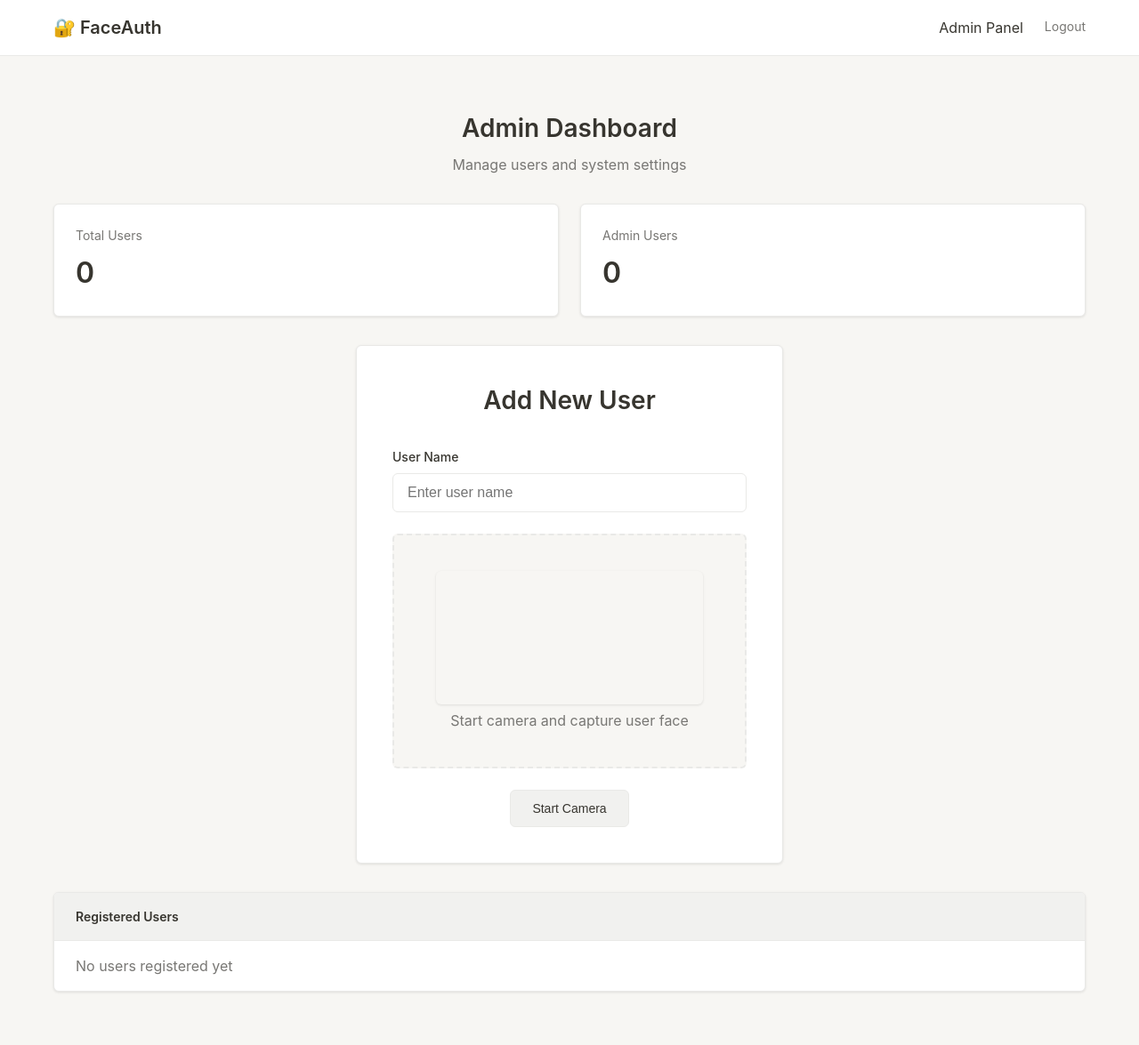
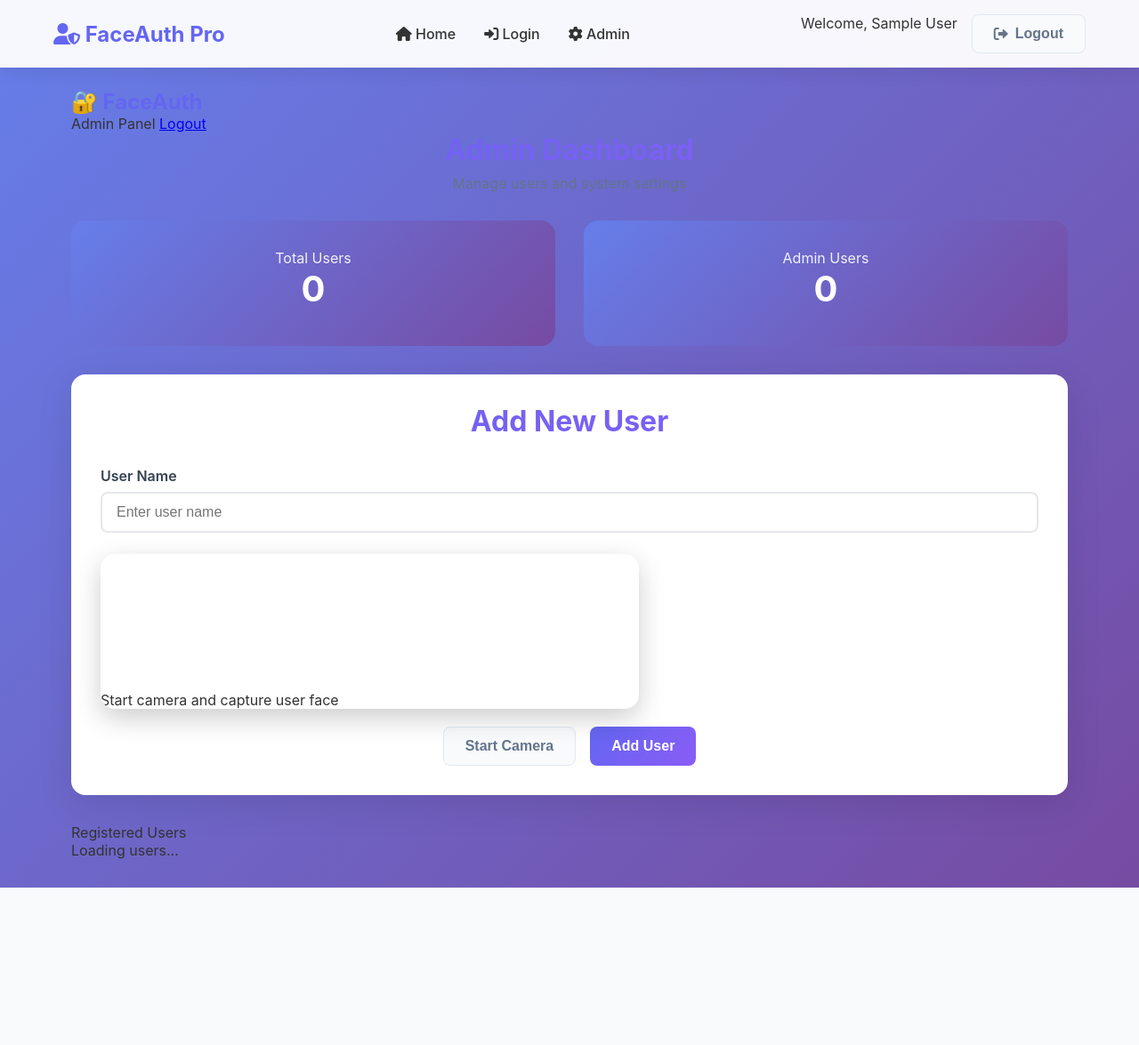
Before and after one commit to Ravi-teja-777/Face-Recognition-application, a Flask app: page /admin in a window 1280 px wide. Shown: the whole page at 89% size. After the commit the page ends 998 px from the top, so only its background shows below. Run offline with Flask 3, Linux system fonts and the light colour scheme; the visitor is signed in with stand-in values (Sample User, id 1); data that the repository does not hold is empty; a map, chart or similar area stays blank.

Commit message:
Update base.html

```diff
--- a/templates/base.html
+++ b/templates/base.html
@@ -1,10 +1,12 @@
 
+<!-- FILE: templates/base.html -->
 <!DOCTYPE html>
 <html lang="en">
 <head>
     <meta charset="UTF-8">
     <meta name="viewport" content="width=device-width, initial-scale=1.0">
-    <title>{% block title %}Face Authentication System{% endblock %}</title>
+    <title>{% block title %}FaceAuth Pro{% endblock %}</title>
+    <link href="https://cdnjs.cloudflare.com/ajax/libs/font-awesome/6.0.0/css/all.min.css" rel="stylesheet">
     <style>
         * {
             margin: 0;
@@ -12,29 +14,11 @@
             box-sizing: border-box;
         }
 
-        :root {
-            --bg-primary: #ffffff;
-            --bg-secondary: #f7f6f3;
-            --bg-tertiary: #f1f1ef;
-            --text-primary: #37352f;
-            --text-secondary: #787774;
-            --border-color: #e9e9e7;
-            --accent: #2383e2;
-            --accent-hover: #1a73d0;
-            --success: #0f7b0f;
-            --error: #e03e3e;
-            --shadow: 0 1px 3px rgba(0, 0, 0, 0.1);
-            --shadow-lg: 0 8px 25px rgba(0, 0, 0, 0.15);
-            --radius: 6px;
-            --font-ui: -apple-system, BlinkMacSystemFont, "Segoe UI", Helvetica, "Apple Color Emoji", Arial, sans-serif;
-        }
-
         body {
-            font-family: var(--font-ui);
-            background-color: var(--bg-secondary);
-            color: var(--text-primary);
-            line-height: 1.5;
+            font-family: 'Inter', -apple-system, BlinkMacSystemFont, sans-serif;
+            background: linear-gradient(135deg, #667eea 0%, #764ba2 100%);
             min-height: 100vh;
+            color: #333;
         }
 
         .container {
@@ -43,457 +27,469 @@
             padding: 0 20px;
         }
 
-        .header {
-            background: var(--bg-primary);
-            border-bottom: 1px solid var(--border-color);
-            padding: 16px 0;
-            position: sticky;
+        /* Navigation */
+        .navbar {
+            background: rgba(255, 255, 255, 0.95);
+            backdrop-filter: blur(10px);
+            box-shadow: 0 2px 20px rgba(0, 0, 0, 0.1);
+            padding: 1rem 0;
+            position: fixed;
+            width: 100%;
             top: 0;
-            z-index: 100;
+            z-index: 1000;
         }
 
-        .header-content {
+        .nav-content {
             display: flex;
             justify-content: space-between;
             align-items: center;
         }
 
         .logo {
-            font-size: 20px;
-            font-weight: 600;
-            color: var(--text-primary);
+            font-size: 1.5rem;
+            font-weight: bold;
+            color: #6366f1;
             text-decoration: none;
         }
 
-        .nav {
+        .nav-links {
             display: flex;
-            gap: 24px;
+            gap: 2rem;
+            list-style: none;
         }
 
-        .nav a {
-            color: var(--text-secondary);
+        .nav-links a {
             text-decoration: none;
-            font-size: 14px;
-            transition: color 0.2s;
+            color: #333;
+            font-weight: 500;
+            transition: color 0.3s;
         }
 
-        .nav a:hover {
-            color: var(--text-primary);
+        .nav-links a:hover {
+            color: #6366f1;
         }
 
-        .main {
-            padding: 60px 0;
+        .nav-actions {
+            display: flex;
+            gap: 1rem;
         }
 
+        /* Cards */
         .card {
-            background: var(--bg-primary);
-            border: 1px solid var(--border-color);
-            border-radius: var(--radius);
-            padding: 40px;
-            box-shadow: var(--shadow);
-            max-width: 480px;
-            margin: 0 auto;
+            background: white;
+            border-radius: 16px;
+            box-shadow: 0 10px 40px rgba(0, 0, 0, 0.1);
+            padding: 2rem;
+            margin: 2rem 0;
+            backdrop-filter: blur(10px);
+            border: 1px solid rgba(255, 255, 255, 0.2);
         }
 
         .card-header {
             text-align: center;
-            margin-bottom: 32px;
+            margin-bottom: 2rem;
         }
 
         .card-title {
-            font-size: 28px;
-            font-weight: 600;
-            margin-bottom: 8px;
+            font-size: 2rem;
+            font-weight: bold;
+            margin-bottom: 0.5rem;
+            background: linear-gradient(135deg, #6366f1, #8b5cf6);
+            -webkit-background-clip: text;
+            -webkit-text-fill-color: transparent;
         }
 
         .card-subtitle {
-            color: var(--text-secondary);
-            font-size: 16px;
+            color: #64748b;
+            font-size: 1rem;
         }
 
+        /* Buttons */
+        .btn {
+            padding: 12px 24px;
+            border: none;
+            border-radius: 8px;
+            font-weight: 600;
+            text-decoration: none;
+            display: inline-flex;
+            align-items: center;
+            gap: 0.5rem;
+            cursor: pointer;
+            transition: all 0.3s;
+            font-size: 1rem;
+        }
+
+        .btn-primary {
+            background: linear-gradient(135deg, #6366f1, #8b5cf6);
+            color: white;
+        }
+
+        .btn-primary:hover {
+            transform: translateY(-2px);
+            box-shadow: 0 10px 30px rgba(99, 102, 241, 0.3);
+        }
+
+        .btn-secondary {
+            background: #f8fafc;
+            color: #64748b;
+            border: 1px solid #e2e8f0;
+        }
+
+        .btn-secondary:hover {
+            background: #f1f5f9;
+        }
+
+        .btn-danger {
+            background: #ef4444;
+            color: white;
+        }
+
+        .btn-success {
+            background: #10b981;
+            color: white;
+        }
+
+        /* Camera Section */
+        .camera-section {
+            text-align: center;
+            margin: 2rem 0;
+        }
+
+        .camera-container {
+            position: relative;
+            display: inline-block;
+            border-radius: 16px;
+            overflow: hidden;
+            box-shadow: 0 10px 30px rgba(0, 0, 0, 0.2);
+        }
+
+        #video, #canvas {
+            width: 320px;
+            height: 240px;
+            border-radius: 16px;
+        }
+
+        #canvas {
+            display: none;
+        }
+
+        .camera-controls {
+            margin-top: 1rem;
+            display: flex;
+            gap: 1rem;
+            justify-content: center;
+            flex-wrap: wrap;
+        }
+
+        /* Form Styles */
         .form-group {
-            margin-bottom: 24px;
+            margin-bottom: 1.5rem;
         }
 
         .form-label {
             display: block;
-            margin-bottom: 8px;
-            font-weight: 500;
-            font-size: 14px;
+            margin-bottom: 0.5rem;
+            font-weight: 600;
+            color: #374151;
         }
 
         .form-input {
             width: 100%;
             padding: 12px 16px;
-            border: 1px solid var(--border-color);
-            border-radius: var(--radius);
-            font-size: 16px;
-            background: var(--bg-primary);
-            transition: border-color 0.2s, box-shadow 0.2s;
+            border: 2px solid #e5e7eb;
+            border-radius: 8px;
+            font-size: 1rem;
+            transition: border-color 0.3s;
         }
 
         .form-input:focus {
             outline: none;
-            border-color: var(--accent);
-            box-shadow: 0 0 0 3px rgba(35, 131, 226, 0.1);
+            border-color: #6366f1;
         }
 
-        .btn {
-            display: inline-flex;
-            align-items: center;
-            justify-content: center;
-            padding: 12px 24px;
-            border: none;
-            border-radius: var(--radius);
-            font-size: 14px;
-            font-weight: 500;
-            text-decoration: none;
-            cursor: pointer;
-            transition: all 0.2s;
-            gap: 8px;
-        }
-
-        .btn-primary {
-            background: var(--accent);
-            color: white;
-        }
-
-        .btn-primary:hover {
-            background: var(--accent-hover);
-        }
-
-        .btn-secondary {
-            background: var(--bg-tertiary);
-            color: var(--text-primary);
-            border: 1px solid var(--border-color);
-        }
-
-        .btn-secondary:hover {
-            background: var(--border-color);
-        }
-
-        .btn-full {
+        .file-input-wrapper {
+            position: relative;
+            overflow: hidden;
+            display: inline-block;
             width: 100%;
         }
 
-        .camera-container {
-            border: 2px dashed var(--border-color);
-            border-radius: var(--radius);
-            padding: 40px 20px;
-            text-align: center;
-            margin-bottom: 24px;
-            background: var(--bg-secondary);
+        .file-input {
+            position: absolute;
+            left: -9999px;
         }
 
-        .camera-container.active {
-            border-color: var(--accent);
-            background: rgba(35, 131, 226, 0.05);
+        .file-input-label {
+            display: flex;
+            align-items: center;
+            gap: 0.5rem;
+            padding: 12px 16px;
+            background: #f8fafc;
+            border: 2px dashed #d1d5db;
+            border-radius: 8px;
+            cursor: pointer;
+            transition: all 0.3s;
+            text-align: center;
+            justify-content: center;
         }
 
-        #video {
-            width: 100%;
-            max-width: 300px;
-            border-radius: var(--radius);
-            box-shadow: var(--shadow);
+        .file-input-label:hover {
+            background: #f1f5f9;
+            border-color: #6366f1;
         }
 
-        video {
-            width: 100%;
-            max-width: 300px;
-            border-radius: var(--radius);
-            box-shadow: var(--shadow);
+        /* Dashboard Styles */
+        .dashboard-grid {
+            display: grid;
+            grid-template-columns: repeat(auto-fit, minmax(300px, 1fr));
+            gap: 2rem;
+            margin: 2rem 0;
         }
 
-        canvas {
+        .stat-card {
+            background: linear-gradient(135deg, #667eea, #764ba2);
+            color: white;
+            border-radius: 16px;
+            padding: 2rem;
+            text-align: center;
+        }
+
+        .stat-value {
+            font-size: 2.5rem;
+            font-weight: bold;
+            margin-bottom: 0.5rem;
+        }
+
+        .stat-label {
+            font-size: 1rem;
+            opacity: 0.9;
+        }
+
+        /* Table Styles */
+        .table-container {
+            overflow-x: auto;
+            border-radius: 12px;
+            box-shadow: 0 4px 20px rgba(0, 0, 0, 0.1);
+        }
+
+        .table {
+            width: 100%;
+            border-collapse: collapse;
+            background: white;
+        }
+
+        .table th,
+        .table td {
+            padding: 1rem;
+            text-align: left;
+            border-bottom: 1px solid #e5e7eb;
+        }
+
+        .table th {
+            background: #f8fafc;
+            font-weight: 600;
+            color: #374151;
+        }
+
+        .table tbody tr:hover {
+            background: #f8fafc;
+        }
+
+        /* Alert Styles */
+        .alert {
+            padding: 1rem;
+            border-radius: 8px;
+            margin: 1rem 0;
             display: none;
         }
 
-        .camera-controls {
-            margin-top: 16px;
-            display: flex;
-            gap: 12px;
-            justify-content: center;
-        }
-
-        .alert {
-            padding: 12px 16px;
-            border-radius: var(--radius);
-            margin-bottom: 24px;
-            font-size: 14px;
+        .alert.show {
+            display: block;
         }
 
         .alert-success {
-            background: rgba(15, 123, 15, 0.1);
-            color: var(--success);
-            border: 1px solid rgba(15, 123, 15, 0.2);
+            background: #ecfdf5;
+            color: #065f46;
+            border: 1px solid #a7f3d0;
         }
 
         .alert-error {
-            background: rgba(224, 62, 62, 0.1);
-            color: var(--error);
-            border: 1px solid rgba(224, 62, 62, 0.2);
+            background: #fef2f2;
+            color: #991b1b;
+            border: 1px solid #fecaca;
         }
 
-        .dashboard-grid {
-            display: grid;
-            grid-template-columns: repeat(auto-fit, minmax(300px, 1fr));
-            gap: 24px;
-            margin-bottom: 32px;
+        /* Loading Spinner */
+        .loading {
+            display: none;
+            text-align: center;
+            margin: 2rem 0;
         }
 
-        .stat-card {
-            background: var(--bg-primary);
-            border: 1px solid var(--border-color);
-            border-radius: var(--radius);
-            padding: 24px;
-            box-shadow: var(--shadow);
+        .spinner {
+            border: 4px solid #f3f4f6;
+            border-top: 4px solid #6366f1;
+            border-radius: 50%;
+            width: 40px;
+            height: 40px;
+            animation: spin 1s linear infinite;
+            margin: 0 auto 1rem;
         }
 
-        .stat-label {
-            font-size: 14px;
-            color: var(--text-secondary);
-            margin-bottom: 8px;
+        @keyframes spin {
+            0% { transform: rotate(0deg); }
+            100% { transform: rotate(360deg); }
         }
 
-        .stat-value {
-            font-size: 32px;
-            font-weight: 600;
-            color: var(--text-primary);
-        }
-
-        .users-table {
-            background: var(--bg-primary);
-            border: 1px solid var(--border-color);
-            border-radius: var(--radius);
-            overflow: hidden;
-            box-shadow: var(--shadow);
-        }
-
-        .table-header {
-            background: var(--bg-tertiary);
-            padding: 16px 24px;
-            border-bottom: 1px solid var(--border-color);
-            font-weight: 600;
-            font-size: 14px;
-        }
-
-        .table-row {
-            padding: 16px 24px;
-            border-bottom: 1px solid var(--border-color);
-            display: flex;
-            justify-content: space-between;
-            align-items: center;
-        }
-
-        .table-row:last-child {
-            border-bottom: none;
-        }
-
-        .user-info {
-            display: flex;
-            flex-direction: column;
-            gap: 4px;
-        }
-
-        .user-name {
-            font-weight: 500;
-        }
-
-        .user-meta {
-            font-size: 12px;
-            color: var(--text-secondary);
-        }
-
-        .badge {
-            display: inline-block;
-            padding: 4px 8px;
-            border-radius: 4px;
-            font-size: 12px;
-            font-weight: 500;
-        }
-
-        .badge-admin {
-            background: rgba(35, 131, 226, 0.1);
-            color: var(--accent);
-        }
-
-        .badge-user {
-            background: var(--bg-tertiary);
-            color: var(--text-secondary);
-        }
-
-        .home-hero {
-            text-align: center;
-            max-width: 600px;
-            margin: 0 auto 60px;
-        }
-
-        .home-title {
-            font-size: 48px;
-            font-weight: 700;
-            margin-bottom: 16px;
-            color: var(--text-primary);
-        }
-
-        .home-subtitle {
-            font-size: 20px;
-            color: var(--text-secondary);
-            margin-bottom: 32px;
-        }
-
-        .home-actions {
-            display: flex;
-            gap: 16px;
-            justify-content: center;
-            flex-wrap: wrap;
-        }
-
-        .features {
-            display: grid;
-            grid-template-columns: repeat(auto-fit, minmax(300px, 1fr));
-            gap: 32px;
-            margin-top: 60px;
-        }
-
-        .feature {
-            text-align: center;
-            padding: 32px 24px;
-        }
-
-        .feature-icon {
-            width: 64px;
-            height: 64px;
-            background: var(--accent);
-            border-radius: 12px;
-            display: flex;
-            align-items: center;
-            justify-content: center;
-            margin: 0 auto 16px;
-            color: white;
-            font-size: 28px;
-        }
-
-        .feature-title {
-            font-size: 20px;
-            font-weight: 600;
-            margin-bottom: 8px;
-        }
-
-        .feature-desc {
-            color: var(--text-secondary);
-        }
-
+        /* Responsive Design */
         @media (max-width: 768px) {
-            .card {
-                padding: 24px;
-                margin: 0 16px;
+            .nav-links {
+                display: none;
             }
 
-            .home-title {
-                font-size: 36px;
-            }
-
-            .home-actions {
+            .camera-controls {
                 flex-direction: column;
                 align-items: center;
             }
 
             .btn {
                 width: 100%;
-                max-width: 300px;
+                justify-content: center;
+            }
+
+            #video, #canvas {
+                width: 100%;
+                max-width: 320px;
+                height: auto;
             }
         }
 
-        .hidden {
-            display: none !important;
+        /* Page specific padding */
+        .page-content {
+            margin-top: 100px;
+            min-height: calc(100vh - 100px);
+            padding-bottom: 2rem;
+        }
+    </style>
+    {% block extra_css %}{% endblock %}
+</head>
+<body>
+    <nav class="navbar">
+        <div class="container">
+            <div class="nav-content">
+                <a href="/" class="logo">
+                    <i class="fas fa-user-shield"></i> FaceAuth Pro
+                </a>
+                <ul class="nav-links">
+                    <li><a href="/"><i class="fas fa-home"></i> Home</a></li>
+                    <li><a href="/login"><i class="fas fa-sign-in-alt"></i> Login</a></li>
+                    <li><a href="/admin"><i class="fas fa-cog"></i> Admin</a></li>
+                </ul>
+                <div class="nav-actions">
+                    {% if session.get('user_id') %}
+                        <span>Welcome, {{ session.get('user_name', 'User') }}</span>
+                        <button class="btn btn-secondary" onclick="logout()">
+                            <i class="fas fa-sign-out-alt"></i> Logout
+                        </button>
+                    {% endif %}
+                </div>
+            </div>
+        </div>
+    </nav>
+
+    <main class="page-content">
+        <div class="container">
+            {% block content %}{% endblock %}
+        </div>
+    </main>
+
+    <script>
+        // Common JavaScript functions
+        function showAlert(message, type = 'success') {
+            const alertDiv = document.createElement('div');
+            alertDiv.className = `alert alert-${type} show`;
+            alertDiv.innerHTML = `
+                <i class="fas fa-${type === 'success' ? 'check-circle' : 'exclamation-circle'}"></i>
+                ${message}
+            `;
+
+            const container = document.querySelector('.container');
+            container.insertBefore(alertDiv, container.firstChild);
+
+            setTimeout(() => {
+                alertDiv.remove();
+            }, 5000);
         }
 
-        .loading {
-            opacity: 0.7;
-            pointer-events: none;
-        }
-    </style>
-</head>
-<body>
-    {% block content %}{% endblock %}
-
-    {% block scripts %}
-    <script>
-        // Camera Functions
-        async function startCamera(videoId, containerId) {
-            try {
-                const video = document.getElementById(videoId);
-                const container = document.getElementById(containerId);
-
-                const stream = await navigator.mediaDevices.getUserMedia({
-                    video: {
-                        width: { ideal: 640 },
-                        height: { ideal: 480 }
-                    }
-                });
-
-                video.srcObject = stream;
-                if (container) container.classList.add('active');
-
-                return stream;
-            } catch (error) {
-                console.error('Camera error:', error);
-                showAlert('error', 'Camera access denied or not available');
-                return null;
+        function showLoading(show = true) {
+            const loading = document.getElementById('loading');
+            if (loading) {
+                loading.style.display = show ? 'block' : 'none';
             }
         }
 
-        function captureImage(videoId, canvasId) {
-            const video = document.getElementById(videoId);
-            const canvas = document.getElementById(canvasId);
-            const ctx = canvas.getContext('2d');
+        async function logout() {
+            try {
+                const response = await fetch('/api/logout', {
+                    method: 'POST',
+                    headers: {'Content-Type': 'application/json'}
+                });
 
+                if (response.ok) {
+                    window.location.href = '/';
+                }
+            } catch (error) {
+                showAlert('Logout failed', 'error');
+            }
+        }
+
+        // Camera functionality
+        let stream = null;
+        let video = null;
+        let canvas = null;
+
+        async function startCamera() {
+            try {
+                video = document.getElementById('video');
+                canvas = document.getElementById('canvas');
+
+                if (!video || !canvas) return;
+
+                stream = await navigator.mediaDevices.getUserMedia({
+                    video: { width: 320, height: 240 }
+                });
+                video.srcObject = stream;
+
+                document.getElementById('start-camera').style.display = 'none';
+                document.getElementById('capture-photo').style.display = 'inline-flex';
+                document.getElementById('stop-camera').style.display = 'inline-flex';
+            } catch (error) {
+                showAlert('Camera access denied', 'error');
+            }
+        }
+
+        function stopCamera() {
+            if (stream) {
+                stream.getTracks().forEach(track => track.stop());
+                stream = null;
+
+                document.getElementById('start-camera').style.display = 'inline-flex';
+                document.getElementById('capture-photo').style.display = 'none';
+                document.getElementById('stop-camera').style.display = 'none';
+            }
+        }
+
+        function capturePhoto() {
+            if (!video || !canvas) return null;
+
+            const context = canvas.getContext('2d');
             canvas.width = video.videoWidth;
             canvas.height = video.videoHeight;
-            ctx.drawImage(video, 0, 0);
+            context.drawImage(video, 0, 0);
 
             return canvas.toDataURL('image/jpeg', 0.8);
         }
-
-        function stopCamera(videoId) {
-            const video = document.getElementById(videoId);
-            if (video && video.srcObject) {
-                video.srcObject.getTracks().forEach(track => track.stop());
-                video.srcObject = null;
-            }
-        }
-
-        // Alert Functions
-        function showAlert(type, message, containerId = 'alertContainer') {
-            const alertClass = type === 'success' ? 'alert-success' : 'alert-error';
-            const alertHTML = `<div class="alert ${alertClass}">${message}</div>`;
-
-            const container = document.getElementById(containerId);
-            if (container) {
-                container.innerHTML = alertHTML;
-                setTimeout(() => container.innerHTML = '', 5000);
-            }
-        }
-
-        // API Functions
-        async function apiRequest(url, method = 'GET', data = null) {
-            try {
-                const options = {
-                    method,
-                    headers: { 'Content-Type': 'application/json' }
-                };
-
-                if (data) options.body = JSON.stringify(data);
-
-                const response = await fetch(url, options);
-                return await response.json();
-            } catch (error) {
-                console.error('API Error:', error);
-                return { success: false, error: error.message };
-            }
-        }
     </script>
-    {% endblock %}
+    {% block extra_js %}{% endblock %}
 </body>
-
 </html>
```
